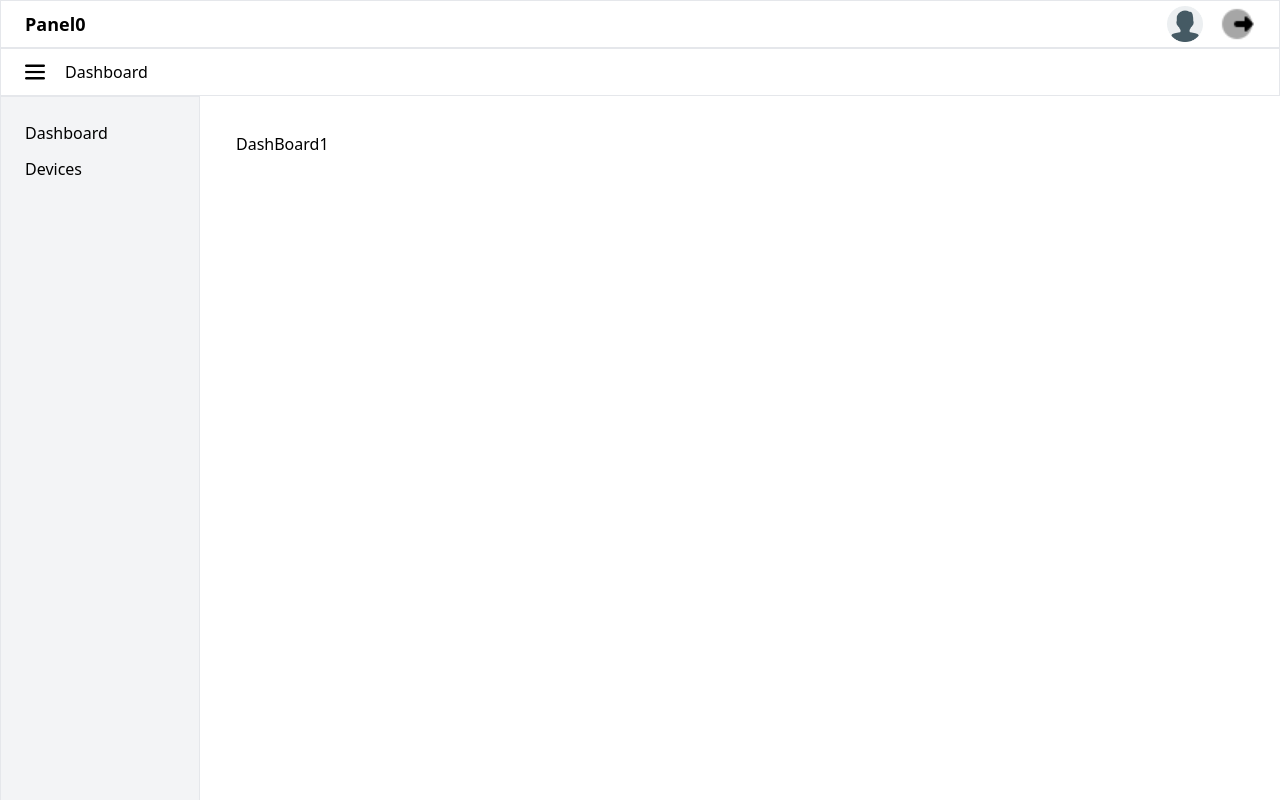
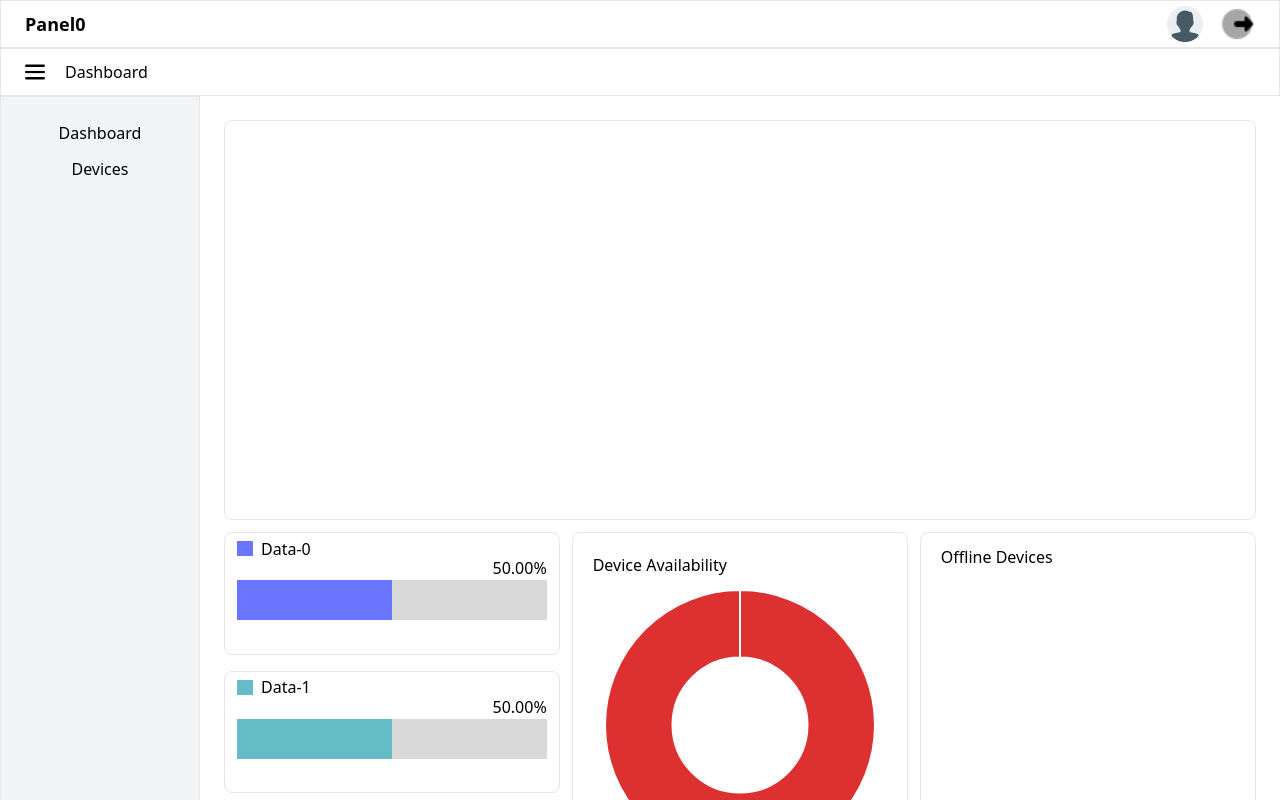
Before and after one commit to muhammedfahad115/EstroTechRobotics, a React (Vite) app: page / in a window 1280 px wide. Shown: the top 800 px of the page. Built offline with nearby package versions, Linux system fonts and the light colour scheme.

Commit message:
created doughnut and percentage bar and functionalities for that

```diff
--- a/package.json
+++ b/package.json
@@ -10,7 +10,9 @@
     "preview": "vite preview"
   },
   "dependencies": {
+    "chart.js": "^4.4.3",
     "react": "^18.2.0",
+    "react-chartjs-2": "^5.2.0",
     "react-dom": "^18.2.0",
     "react-router-dom": "^6.23.1"
   },
--- /dev/null
+++ b/src/Api/Data0.json
@@ -0,0 +1,98 @@
+[
+    {
+      "hour": 0,
+      "data": 10
+    },
+    {
+      "hour": 1,
+      "data": 30
+    },
+    {
+      "hour": 2,
+      "data": 50
+    },
+    {
+      "hour": 3,
+      "data": 10
+    },
+    {
+      "hour": 4,
+      "data": 30
+    },
+    {
+      "hour": 5,
+      "data": 50
+    },
+    {
+      "hour": 6,
+      "data": 10
+    },
+    {
+      "hour": 7,
+      "data": 30
+    },
+    {
+      "hour": 8,
+      "data": 50
+    },
+    {
+      "hour": 9,
+      "data": 10
+    },
+    {
+      "hour": 10,
+      "data": 30
+    },
+    {
+      "hour": 11,
+      "data": 50
+    },
+    {
+      "hour": 12,
+      "data": 10
+    },
+    {
+      "hour": 13,
+      "data": 30
+    },
+    {
+      "hour": 14,
+      "data": 50
+    },
+    {
+      "hour": 15,
+      "data": 10
+    },
+    {
+      "hour": 16,
+      "data": 30
+    },
+    {
+      "hour": 17,
+      "data": 50
+    },
+    {
+      "hour": 18,
+      "data": 10
+    },
+    {
+      "hour": 19,
+      "data": 30
+    },
+    {
+      "hour": 20,
+      "data": 50
+    },
+    {
+      "hour": 21,
+      "data": 10
+    },
+    {
+      "hour": 22,
+      "data": 30
+    },
+    {
+      "hour": 23,
+      "data": 50
+    }
+  ]
--- /dev/null
+++ b/src/Api/Data1.json
@@ -0,0 +1,98 @@
+[
+    {
+      "hour": 0,
+      "data": 10
+    },
+    {
+      "hour": 1,
+      "data": 30
+    },
+    {
+      "hour": 2,
+      "data": 50
+    },
+    {
+      "hour": 3,
+      "data": 10
+    },
+    {
+      "hour": 4,
+      "data": 30
+    },
+    {
+      "hour": 5,
+      "data": 50
+    },
+    {
+      "hour": 6,
+      "data": 10
+    },
+    {
+      "hour": 7,
+      "data": 30
+    },
+    {
+      "hour": 8,
+      "data": 50
+    },
+    {
+      "hour": 9,
+      "data": 10
+    },
+    {
+      "hour": 10,
+      "data": 30
+    },
+    {
+      "hour": 11,
+      "data": 50
+    },
+    {
+      "hour": 12,
+      "data": 10
+    },
+    {
+      "hour": 13,
+      "data": 30
+    },
+    {
+      "hour": 14,
+      "data": 50
+    },
+    {
+      "hour": 15,
+      "data": 10
+    },
+    {
+      "hour": 16,
+      "data": 30
+    },
+    {
+      "hour": 17,
+      "data": 50
+    },
+    {
+      "hour": 18,
+      "data": 10
+    },
+    {
+      "hour": 19,
+      "data": 30
+    },
+    {
+      "hour": 20,
+      "data": 50
+    },
+    {
+      "hour": 21,
+      "data": 10
+    },
+    {
+      "hour": 22,
+      "data": 30
+    },
+    {
+      "hour": 23,
+      "data": 50
+    }
+  ]
--- a/src/Components/DashBoard.jsx
+++ b/src/Components/DashBoard.jsx
@@ -21,7 +21,7 @@ function DashBoard() {
 
   return (
     <>
-    <div className='h-12 border-[0.5px] px-6 flex items-center gap-5'>
+    <div className='h-12 border-[0.5px] px-6 flex items-center sticky   top-12 gap-5'>
       <button onClick={handleSideBar}><img className='w-5 h-5' src={MenuIcon}/></button>
       <h1>Dashboard</h1>
       <h1>{text ? <div className='flex items-center'><img className='w-5 h-5' src={ArrowIcon}/><h1>{text}</h1></div> : ''}</h1>
--- a/src/Components/DashBoard1.jsx
+++ b/src/Components/DashBoard1.jsx
@@ -1,9 +1,170 @@
-import React from 'react'
+import React, { useState, useEffect } from 'react';
+import { Doughnut } from 'react-chartjs-2';
+import {
+    Chart as ChartJS,
+    ArcElement,
+    Tooltip,
+    Legend
+} from 'chart.js';
+import deviceData from '../Api/Data.json';
+import data0 from '../Api/Data0.json';
+import data1 from '../Api/Data1.json';
+
+ChartJS.register(ArcElement, Tooltip, Legend);
+
+const TARGET_VALUE = 100;
+
+const getConnectionData = (devices) => {
+    let connectedCount = 0;
+    let disconnectedCount = 0;
+
+    devices.forEach(device => {
+        if (new Date(device.connectionStatus.connected) > new Date(device.connectionStatus.disconnected)) {
+            connectedCount++;
+        } else {
+            disconnectedCount++;
+        }
+    });
+
+    return [connectedCount, disconnectedCount];
+}
+
+const connectionData = getConnectionData(deviceData);
+
+const chartData = {
+    labels: ['Online', 'Offline'],
+    datasets: [
+        {
+            label: 'Device Connection Status',
+            data: connectionData,
+            backgroundColor: ['#3be168', '#dc3031'],
+            hoverBackgroundColor: ['#3be168', '#dc3031']
+        }
+    ]
+};
+
+const options = {
+    plugins: {
+        legend: {
+            position: 'bottom',
+            labels: {
+                usePointStyle: true,
+                pointStyle: 'rect',
+                padding: 40,
+                generateLabels: (chart) => {
+                    const { data } = chart;
+                    return data.labels.map((label, i) => ({
+                        text: label,
+                        fillStyle: data.datasets[0].backgroundColor[i],
+                        strokeStyle: data.datasets[0].backgroundColor[i],
+                        pointStyle: 'rect',
+                        hidden: false,
+                        lineCap: 'butt',
+                        lineDash: [],
+                        lineDashOffset: 0,
+                        lineJoin: 'miter',
+                        pointStyleWidth: 20,
+                    }));
+                }
+            }
+        }
+    }
+};
 
 function DashBoard1() {
-  return (
-    <div>DashBoard1</div>
-  )
+    const [percentageOfData0, setPercentageOfData0] = useState(0);
+    const [percentageOfData1, setPercentageOfData1] = useState(0);
+    const [percentageOfData2ToTarget, setPercentageOfData2ToTarget] = useState(0);
+
+    useEffect(() => {
+        const data0Sum = data0.reduce((acc, curr) => acc + curr.data, 0);
+        const data1Sum = data1.reduce((acc, curr) => acc + curr.data, 0);
+        const data2 = data0Sum + data1Sum;
+
+        const percentageOfData0Calc = data2 ? ((data0Sum / data2) * 100).toFixed(2) : 0;
+        const percentageOfData1Calc = data2 ? ((data1Sum / data2) * 100).toFixed(2) : 0;
+        const percentageOfData2ToTargetCalc = data2 > TARGET_VALUE ? '100.00' : ((data2 / TARGET_VALUE) * 100).toFixed(2);
+
+        setTimeout(() => {
+            setPercentageOfData0(percentageOfData0Calc);
+            setPercentageOfData1(percentageOfData1Calc);
+            setPercentageOfData2ToTarget(percentageOfData2ToTargetCalc);
+        }, 100);
+    }, []);
+
+    return (
+        <>
+            <div className='flex flex-col gap-3'>
+                <div className='w-full border-[0.5px] h-[400px] rounded-[8px] '></div>
+                <div className='flex gap-3'>
+                    <div className='w-[440px] flex flex-col gap-4 h-[400px] rounded-[8px]'>
+                        <div className='w-full h-[122.67px] px-3 py-2 border-[0.5px] rounded-[8px]'>
+                            <div className='flex h-[15px] items-center gap-2'>
+                                <div className='w-[16px] h-[15px] bg-[#6975FF]'></div>
+                                <div>Data-0</div>
+                            </div>
+                            <div>
+                                <div className='flex justify-end'><h1>{percentageOfData0}%</h1></div>
+                                <div className='bg-[#D9D9D9] p-0'>
+                                    <div style={{
+                                        width: `${percentageOfData0}%`,
+                                        height: '40px',
+                                        backgroundColor: '#6975FF',
+                                        transition: 'width 1s ease-in-out'
+                                    }}></div>
+                                </div>
+                            </div>
+                        </div>
+                        <div className='w-full h-[122.67px] px-3 py-2 border-[0.5px] rounded-[8px]'>
+                            <div className='flex h-[15px] items-center gap-2'>
+                                <div className='w-[16px] h-[15px] bg-[#64BDC6]'></div>
+                                <div>Data-1</div>
+                            </div>
+                            <div>
+                                <div className='flex justify-end'><h1>{percentageOfData1}%</h1></div>
+                                <div className='bg-[#D9D9D9] p-0'>
+                                    <div style={{
+                                        width: `${percentageOfData1}%`,
+                                        height: '40px',
+                                        backgroundColor: '#64BDC6',
+                                        transition: 'width 1s ease-in-out'
+                                    }}></div>
+                                </div>
+                            </div>
+                        </div>
+                        <div className='w-full h-[122.67px] px-3 py-2 border-[0.5px] rounded-[8px]'>
+                            <div className='flex h-[15px] items-center gap-2'>
+                                <div className='w-[16px] h-[15px] bg-[#084FD7]'></div>
+                                <div>Data-2</div>
+                            </div>
+                            <div>
+                                <div className='flex justify-end'><h1>{percentageOfData2ToTarget}%</h1></div>
+                                <div className='bg-[#D9D9D9] p-0'>
+                                    <div style={{
+                                        width: `${percentageOfData2ToTarget}%`,
+                                        height: '40px',
+                                        backgroundColor: '#084FD7',
+                                        transition: 'width 1s ease-in-out'
+                                    }}></div>
+                                </div>
+                            </div>
+                        </div>
+                    </div>
+                    <div className='w-[440px] h-[400px] border-[0.5px] rounded-[8px] flex flex-col justify-center'>
+                        <div className='px-5 py-3'>
+                            <p>Device Availability</p>
+                        </div>
+                        <Doughnut data={chartData} options={options} />
+                    </div>
+                    <div className='w-[440px] h-[400px] border-[0.5px] rounded-[8px]'>
+                        <div className='px-5 py-3'>
+                            <p>Offline Devices</p>
+                        </div>
+                    </div>
+                </div>
+            </div>
+        </>
+    )
 }
 
-export default DashBoard1
+export default DashBoard1;
--- a/src/Components/Header.jsx
+++ b/src/Components/Header.jsx
@@ -6,7 +6,7 @@ import { Link } from 'react-router-dom';
 function Header() {
   return (
     <>
-    <div className='h-12 flex justify-between border-[0.5px] px-6 items-center'>
+    <div className='h-12 flex justify-between border-[0.5px] px-6 items-center sticky top-0  '>
         <div><h1 className='text-lg font-bold'>Panel0</h1></div>
         <div className='flex gap-4'>
             <div><Link to='/profile'><img className='w-9 h-9 cursor-pointer active:scale-95' title='Profile' src={UserIcon}/></Link></div>
--- a/src/Components/SideBar.jsx
+++ b/src/Components/SideBar.jsx
@@ -10,13 +10,13 @@ function SideBar() {
         <>
             {slider && (
                 <div
-                    className={`w-[200px] h-[928px] p-6 flex flex-col gap-y-3 bg-gray-100 border-[0.5px] fixed transition-transform duration-300 ${
-                        showSideBar ? 'transform translate-x-0' : 'transform -translate-x-[100%]'
+                    className={`w-full sm:w-[200px] h-[928px] p-6 flex flex-col  gap-y-3 bg-gray-100 border-[0.5px] fixed transition-transform duration-300 ${
+                        showSideBar ? 'transform translate-x-0' : 'transform -translate-x-[100%] '
                     }`}
                 >
-                    <Link to={'/'}><div className='cursor-pointer' onClick={() => setText('Dashboard')}><h1>Dashboard</h1></div></Link>
+                    <Link to={'/'}><div className='cursor-pointer flex justify-center sm:flex-none' onClick={() => setText('Dashboard')}><h1>Dashboard</h1></div></Link>
 
-                    <Link to={'/devices'}><div className='cursor-pointer' onClick={() => setText('Devices')}><h1>Devices</h1></div></Link>
+                    <Link to={'/devices'}><div className='cursor-pointer flex justify-center sm:flex-none' onClick={() => setText('Devices')}><h1>Devices</h1></div></Link>
                 </div>
             )}
         </>
--- a/src/Pages/Home.jsx
+++ b/src/Pages/Home.jsx
@@ -10,7 +10,7 @@ function Home() {
     <>
     <Header/>
     <DashBoard/>
-    <div className={`transition-all duration-150 ${showSideBar ? 'ml-[200px] p-9' : 'ml-0 p-6'}`}><Outlet/></div>
+    <div className={`transition-all duration-150 ${showSideBar ? 'ml-[200px] p-6' : 'ml-0 p-6'}`}><Outlet/></div>
     </>
   )
 }
```
Also changed, not shown: 1 other file (tests, documents, lock files or other folders).
